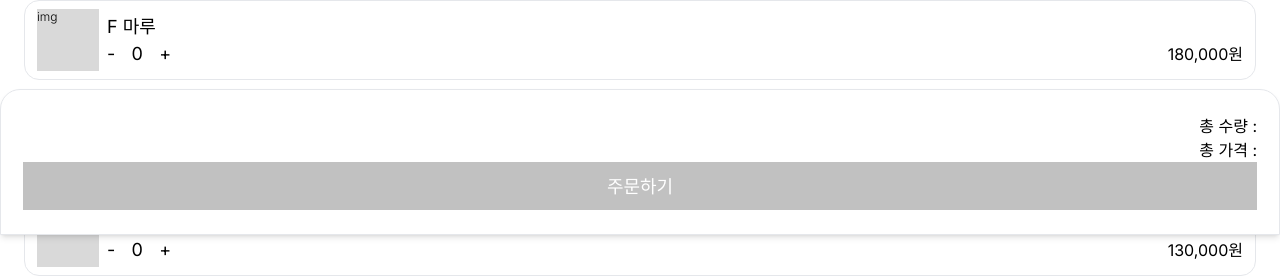
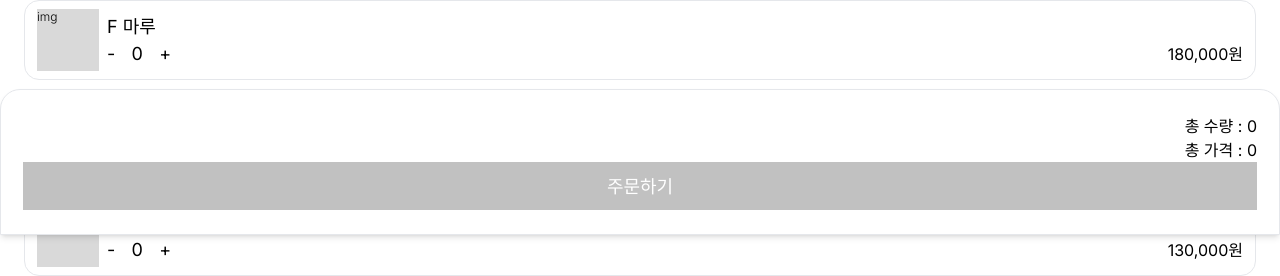
Before and after one commit to powercording/2nd, a Next.js app: page /order in a window 1280 px wide. Shown: the part 565-841 px from the top of the page. Built offline with nearby package versions, Linux system fonts and the light colour scheme; data requests are answered from the project's data file.

Commit message:
Feat: recoil state renderding

```diff
--- a/src/app/atom/atom.ts
+++ b/src/app/atom/atom.ts
@@ -1,10 +1,27 @@
 import { atom, selector } from "recoil";
 
 export type Items = {
-  [key: string]: { id: string; quantity: number };
+  [key: string]: { id: string; quantity: number; price: number };
 };
 
 export const orderState = atom<Items>({
   key: "orderState",
   default: {},
 });
+
+export const orderSummary = selector({
+  key: "orderSummary",
+  get: ({ get }) => {
+    const order = get(orderState);
+
+    const summary = Object.values(order).reduce(
+      (acc, { quantity, price }) => ({
+        totalQuantity: acc.totalQuantity + quantity,
+        totalPrice: acc.totalPrice + quantity * price,
+      }),
+      { totalPrice: 0, totalQuantity: 0 }
+    );
+
+    return summary;
+  },
+});
--- a/src/components/bottom-sheet.tsx
+++ b/src/components/bottom-sheet.tsx
@@ -1,11 +1,17 @@
+"use client";
+import { orderSummary } from "@/app/atom/atom";
 import React from "react";
+import { useRecoilValue } from "recoil";
 
 export default function BottomSheet() {
+  const { totalPrice, totalQuantity } = useRecoilValue(orderSummary);
+  const isReadyToOrder = totalQuantity > 0 && totalPrice > 0;
+
   return (
     <div className="fixed bottom-0 w-full rounded-t-[20px] border shadow-md px-[22px] py-[24px] flex-col gap-[18px] min-w-[250px] bg-white">
       <div className="text-end">
-        <p>총 수량 : </p>
-        <p>총 가격 : </p>
+        <p>총 수량 : {totalQuantity}</p>
+        <p>총 가격 : {totalPrice}</p>
       </div>
       <button className="w-full h-12 text-white bg-[#C1C1C1] flex justify-center items-center text-[18px] font-normal">
         주문하기
--- a/src/components/item.tsx
+++ b/src/components/item.tsx
@@ -56,6 +56,7 @@ export default function Item({
                 newOrder[id] = {
                   id,
                   quantity: quantity + 1,
+                  price,
                 };
                 return newOrder;
               });
@@ -70,6 +71,7 @@ export default function Item({
                 newOrder[id] = {
                   id,
                   quantity: quantity - 1,
+                  price,
                 };
                 return newOrder;
               });
```
